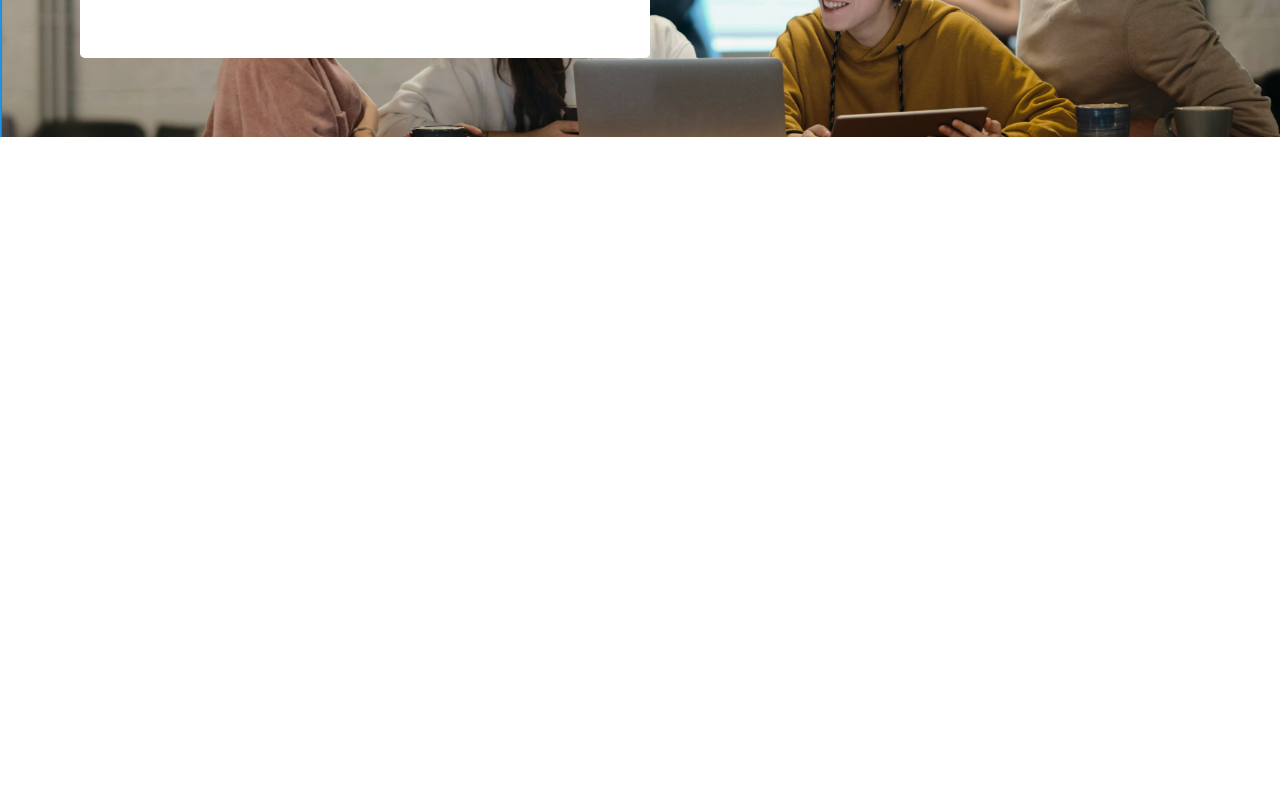
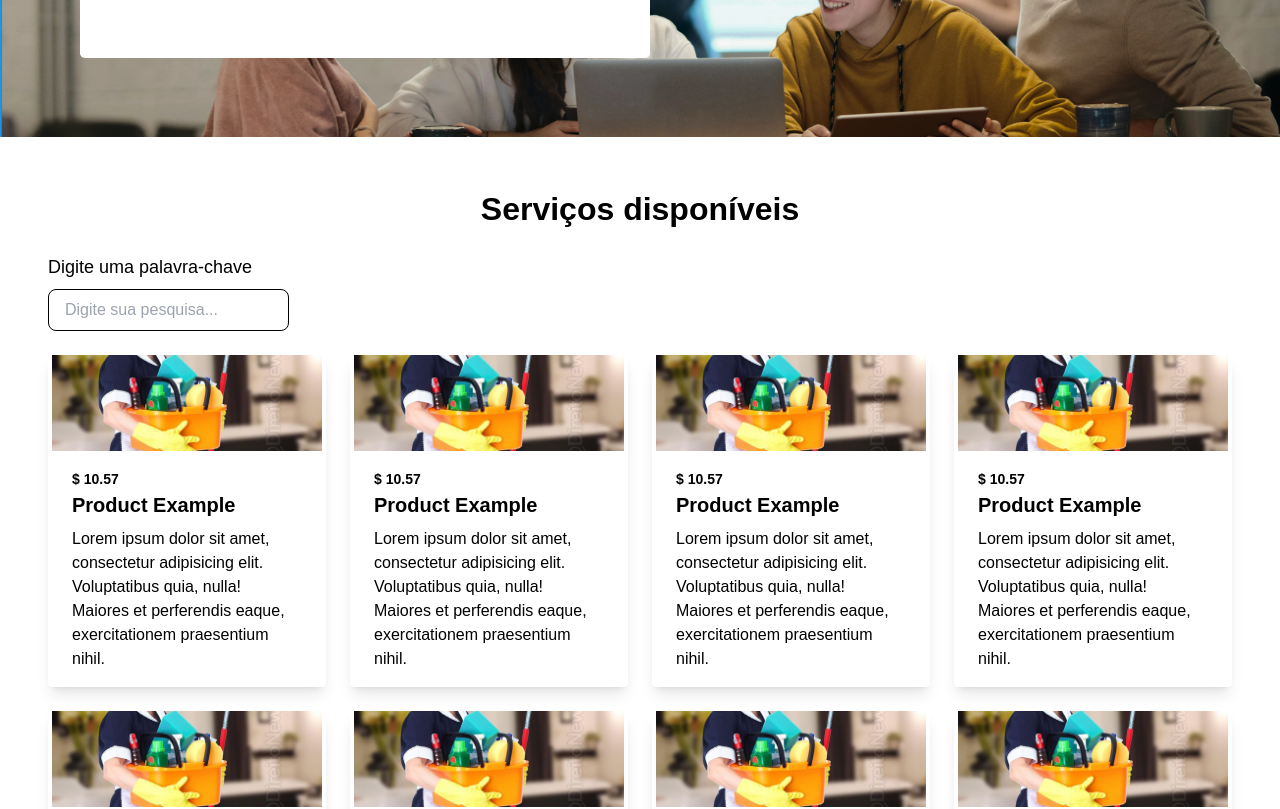
Before and after one commit to solebellsBEACH/help-casa, a Next.js app: page / in a window 1280 px wide. Shown: the part 420-1229 px from the top of the page. Before the commit the page ends 800 px from the top, so only its background shows below. Built offline with nearby package versions, Linux system fonts and the light colour scheme.

Commit message:
feat: adding itens

```diff
--- a/src/pages/index.tsx
+++ b/src/pages/index.tsx
@@ -1,6 +1,28 @@
+import styled from "styled-components";
 import { LibComponents } from "./shared/components";
+import { useState } from "react";
+
+export const Content = styled.section`
+
+  display: flex;
+  flex-direction: column;
+
+  padding: 3rem;
+
+  .content-title{
+    font-weight: 600;
+    color: red;
+    font-size: 2rem;
+    color: var(--gray-dark);
+
+
+    text-align: center;
+  }
+`
 
 export default function Home() {
+
+  const [searchName, setSearchName] = useState("")
 
   const onSubmit = () => {
 
@@ -12,9 +34,21 @@ export default function Home() {
     buttonLabel: "Explore Perfils"
   }
 
+  const fakeData = {
+    name: "Product Example",
+    description: "Lorem ipsum dolor sit amet, consectetur adipisicing elit. Voluptatibus quia, nulla! Maiores et perferendis eaque, exercitationem praesentium nihil.",
+    price: 10.57
+  }
+
+  const itensListData = Array.from({ length: 10 }, () => fakeData);
+
   return (
     <div>
-      <LibComponents.Header bannerData={bannerData} onClickBanner={onSubmit} />
+      <LibComponents.SharedComponents.Header bannerData={bannerData} onClickBanner={onSubmit} />
+      <Content>
+        <LibComponents.SharedComponents.SearchContent setState={setSearchName} state={searchName} />
+        <LibComponents.SharedComponents.ItensList data={itensListData} />
+      </Content>
     </div>
   );
 }
--- /dev/null
+++ b/src/pages/shared/components/home/index.ts
@@ -0,0 +1,3 @@
+export const HomeComponents = {
+
+}
--- a/src/pages/shared/components/index.ts
+++ b/src/pages/shared/components/index.ts
@@ -1,5 +1,7 @@
-import Header from "./Header";
+import { HomeComponents } from "./home";
+import { SharedComponents } from "./shared";
 
 export const LibComponents = {
-    Header
+    SharedComponents,
+    HomeComponents
 }
--- a/src/pages/shared/components/Banner/index.tsx
+++ b/src/pages/shared/components/shared/Banner/index.tsx
@@ -5,9 +5,6 @@ const ImageBackground = styled(Image)`
     width: 100%;
     object-fit: cover;
     height: var(--banner-height);
-
-    position: absolute;
-    z-index: 10;
 `
 
 const Container = styled.div`
@@ -68,11 +65,6 @@ interface IBannerProps {
 export const Banner = ({ data, onSubmit }: IBannerProps) => {
 
     return <>
-        <ImageBackground src="/images/banner-image.png"
-            alt="Imagem"
-            width={500}
-            height={200}
-            priority />
         <Container>
             <Content>
                 <h1>{data.title}</h1>
@@ -80,5 +72,10 @@ export const Banner = ({ data, onSubmit }: IBannerProps) => {
                 <button onClick={onSubmit}>{data.buttonLabel}</button>
             </Content>
         </Container>
+        <ImageBackground src="/images/banner-image.png"
+            alt="Imagem"
+            width={500}
+            height={200}
+            priority />
     </>
 }
--- /dev/null
+++ b/src/pages/shared/components/shared/ItensList/index.tsx
@@ -0,0 +1,44 @@
+import React from 'react';
+import styled from 'styled-components';
+
+interface IItensListProps {
+    data: any[];
+    title?: string;
+    fetchFunction?: () => void;
+}
+
+const ProductItem = ({ data }: { data: { name: string, description: string, price: number } }) => {
+    return (
+        <div className="max-w-sm rounded overflow-hidden shadow-lg">
+            <img className="w-full h-24 px-1 product-image" src="/images/product-image-example.png" />
+            <div className="px-6 py-4">
+                <span className="inline-block bg-gray-200 rounded-full text-sm font-semibold text-gray-700">$ {data.price}</span>
+                <div className="font-bold text-xl mb-2">{data.name}</div>
+                <p className="text-gray-700 text-base">
+                    {data.description}
+                </p>
+            </div>
+        </div>
+    );
+};
+
+const Container = styled.div`
+    .product-image {
+        object-fit: cover;
+    }
+`
+
+function ItensList({ data, fetchFunction, title }: IItensListProps) {
+    return (
+        <Container className="mt-6">
+            {title && <h2 className="text-2xl font-bold text-gray-800 mb-4">{title}</h2>}
+            <div className="grid grid-cols-1 sm:grid-cols-2 md:grid-cols-3 lg:grid-cols-4 gap-6">
+                {data.map((item, index) => (
+                    <ProductItem data={item} key={`product-item-${index}`} />
+                ))}
+            </div>
+        </Container>
+    );
+}
+
+export default ItensList;
--- /dev/null
+++ b/src/pages/shared/components/shared/SearchContent/index.tsx
@@ -0,0 +1,37 @@
+import React from 'react';
+
+interface SearchContentProps {
+    state: string;
+    setState: React.Dispatch<React.SetStateAction<string>>;
+}
+
+const SearchContent: React.FC<SearchContentProps> = ({ state, setState }) => {
+    return (
+        <div className="bg-gray-100 rounded-lg w-full">
+            {state.length ? (
+                <h1 className="content-title">
+                    Resultados da pesquisa para "{state}"
+                </h1>
+            ) : (
+                <h1 className="content-title">
+                    Serviços disponíveis
+                </h1>
+            )}
+
+            <div className="w-full mt-5">
+                <label className="block text-lg mb-2">
+                    Digite uma palavra-chave
+                </label>
+                <input
+                    type="text"
+                    value={state}
+                    onChange={(e) => setState(e.target.value)}
+                    placeholder="Digite sua pesquisa..."
+                    className="min-w-60 px-4 py-2 border border-gray-300 rounded-lg focus:outline-none focus:ring-2 focus:ring-blue-400"
+                />
+            </div>
+        </div>
+    );
+};
+
+export default SearchContent;
--- /dev/null
+++ b/src/pages/shared/components/shared/index.ts
@@ -0,0 +1,9 @@
+import Header from "./Header"
+import ItensList from "./ItensList"
+import SearchContent from "./SearchContent"
+
+export const SharedComponents = {
+    Header,
+    ItensList,
+    SearchContent
+}
```
Also changed, not shown: public/images/product-image-example.png (added), src/pages/shared/components/shared/Header/index.tsx (renamed from src/pages/shared/components/Header/index.tsx), src/pages/shared/components/shared/Header/styles.tsx (renamed from src/pages/shared/components/Header/styles.tsx), 1 other file (tests, documents, lock files or other folders).
